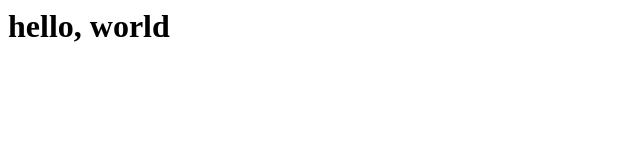
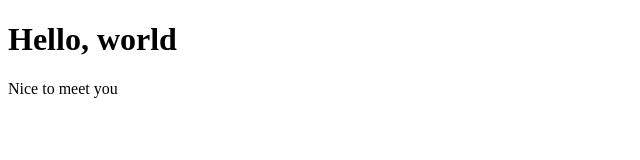
Before and after one commit to ieatfish/website, a plain HTML site: page index.html in a window 1280 px wide. Shown: the whole page, without its empty margins (0-640 px from the left). Drawn offline with Linux system fonts and the light colour scheme.

Commit message:
Add some HTML structure

```diff
--- a/index.html
+++ b/index.html
@@ -1 +1,10 @@
-<h1>hello, world</h1>
+<!DOCTYPE html>
+<html>
+	<head>
+		<title>Greetings to the world</title>
+	</head>
+	<body>
+		<h1>Hello, world</h1>
+		<p>Nice to meet you</p>
+	</body>
+</html>
```
